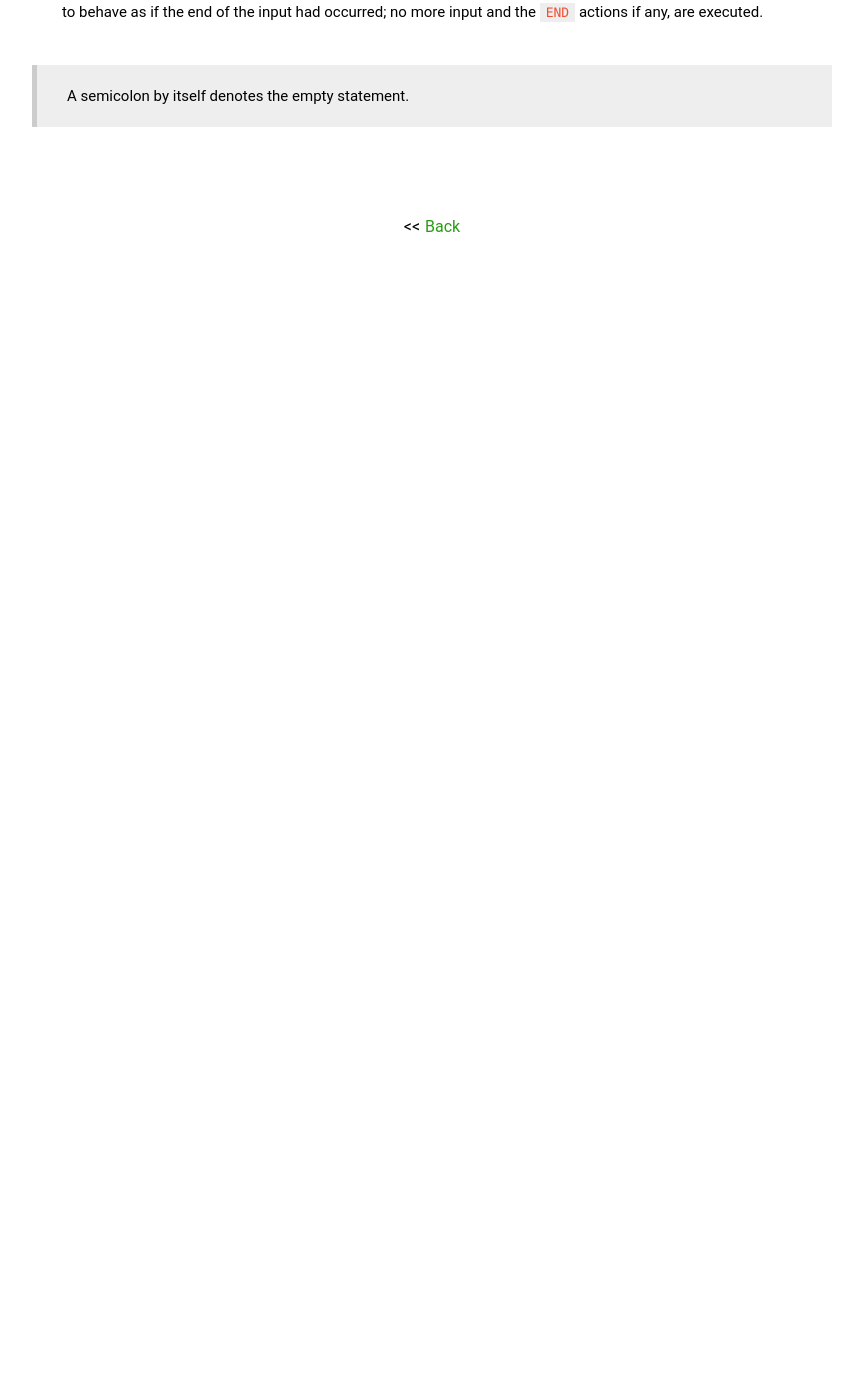
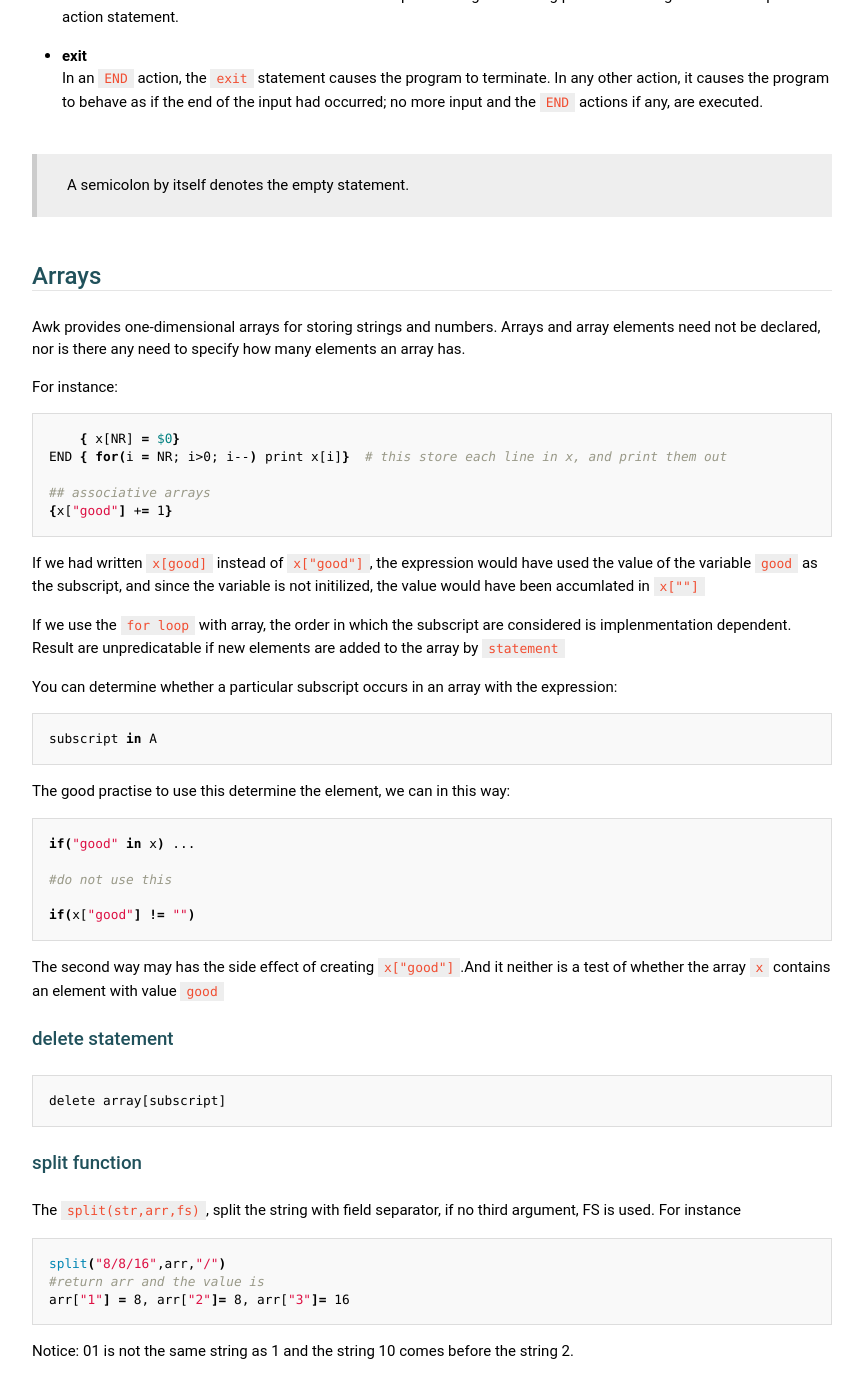
Before and after one commit to JesseEisen/DailyKeep, a Jekyll site: the page built from _posts/2016-02-03-awk-synatx-overview.md, in a window 1280 px wide and 1400 px high, scrolled down 8737 px. Shown: the whole window, without its empty margins (208-1071 px from the left). Built offline with Jekyll 4.4.1, drawn with Linux system fonts in a browser that asks for light colours; some web fonts are replaced; formulas are drawn with MathJax 3; before the commit the page ends 9018 px from its top, so only the background shows below that; some of the changed text lies outside the part shown.

Commit message:
new content append

````diff
--- a/_posts/2016-02-03-awk-synatx-overview.md
+++ b/_posts/2016-02-03-awk-synatx-overview.md
@@ -347,6 +347,11 @@ while (expression)
 ```bash
 for(expression1; expression2;expression3)
 	statement
+
+#or
+
+for (variable in array)
+    statment
 ```
 
 + **do while**
@@ -366,3 +371,57 @@ The next statement causes awk to fetch the next input and begin matching pattern
 In an `END` action, the `exit` statement causes the program to terminate. In any other action, it causes the program to behave as if the end of the input had occurred; no more input and the `END` actions if any, are executed.
 
 > A semicolon by itself denotes the empty statement.
+
+
+## Arrays
+Awk provides one-dimensional arrays for storing strings and numbers. Arrays and array elements need not be declared, nor is there any need to specify how many elements an array has.
+
+For instance:
+
+```bash
+    { x[NR] = $0}
+END { for(i = NR; i>0; i--) print x[i]}  # this store each line in x, and print them out
+
+## associative arrays
+{x["good"] += 1}
+```
+
+If we had written `x[good]` instead of `x["good"]`, the expression would have used the value of the variable `good` as the subscript, and since the variable is not initilized, the value would have been accumlated in `x[""]`
+
+If we use the `for loop` with array, the order in which the subscript are considered is implenmentation dependent. Result are unpredicatable if new elements are added to the array by `statement`
+
+You can determine whether a particular subscript occurs in an array with the expression:
+
+```bash
+subscript in A
+```
+
+The good practise to use this determine the element, we can in this way:
+
+```bash
+if("good" in x) ...
+
+#do not use this
+
+if(x["good"] != "")
+```
+
+The second way may has the side effect of creating `x["good"]`.And it neither is a test of whether the array `x` contains an element with value `good`
+
+### delete statement
+
+```bash
+delete array[subscript]
+```
+
+### split function
+
+The `split(str,arr,fs)`, split the string with field separator, if no third argument, FS is used. For instance
+
+```bash
+split("8/8/16",arr,"/")
+#return arr and the value is
+arr["1"] = 8, arr["2"]= 8, arr["3"]= 16
+```
+
+Notice: 01 is not the same string as 1 and the string 10 comes before the string 2.
````
